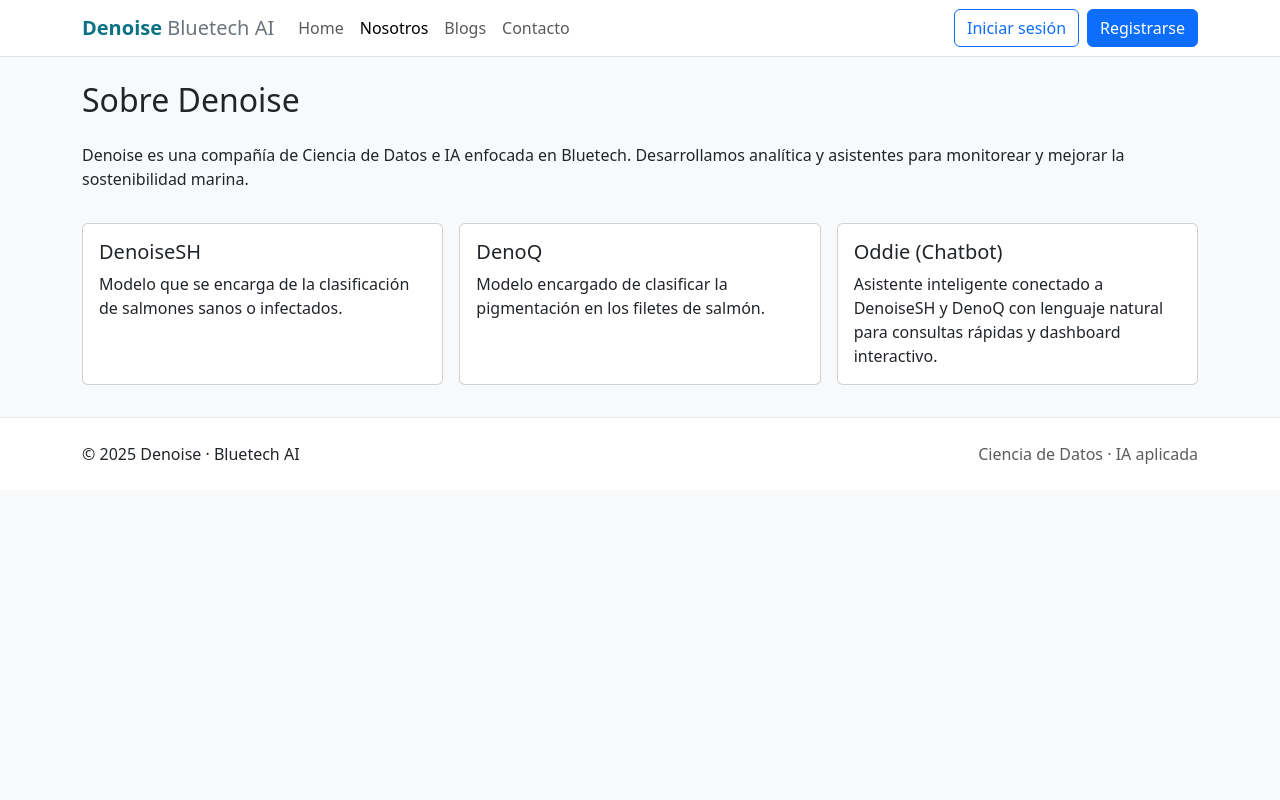
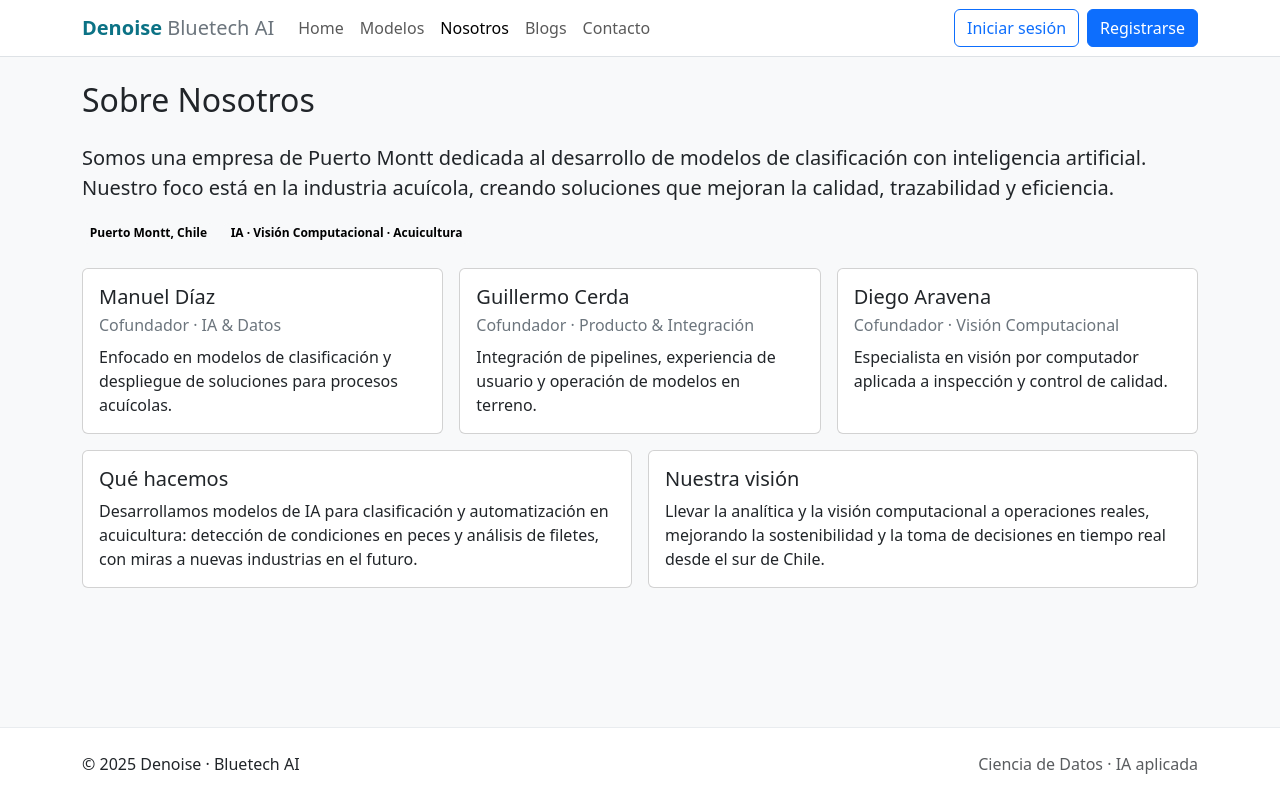
Before and after one commit to ManuelADMN/Ev_FS2_ParcialN2, a React app: page /nosotros in a window 1280 px wide. Built offline with nearby package versions, Linux system fonts and the light colour scheme.

Commit message:
EP2: Segunda Subida

```diff
--- a/src/App.jsx
+++ b/src/App.jsx
@@ -4,6 +4,7 @@ import { ProveedorAuth } from "./context/AuthContext";
 import BarraNavegacion from "./components/organisms/BarraNavegacion";
 import PieDePagina from "./components/organisms/PieDePagina";
 import Home from "./components/pages/Home";
+import Modelos from "./components/pages/Modelos";
 import Nosotros from "./components/pages/Nosotros";
 import Blogs from "./components/pages/Blogs";
 import BlogDetalle from "./components/pages/BlogDetalle";
@@ -13,21 +14,29 @@ import Registro from "./components/pages/Registro";
 import AdminPanel from "./components/pages/AdminPanel";
 import RutaPrivadaAdmin from "./routes/RutaPrivada";
 
-export default function App(){
+export default function App() {
   return (
+    <div className="d-flex flex-column min-vh-100">
       <ProveedorAuth>
         <BarraNavegacion />
+        <main className="flex-fill">
           <Routes>
             <Route path="/" element={<Home />} />
             <Route path="/nosotros" element={<Nosotros />} />
+            <Route path="/modelos" element={<Modelos />} />
             <Route path="/blogs" element={<Blogs />} />
             <Route path="/blog/:id" element={<BlogDetalle />} />
             <Route path="/contacto" element={<Contacto />} />
             <Route path="/login" element={<InicioSesion />} />
             <Route path="/registro" element={<Registro />} />
-        <Route path="/admin" element={<RutaPrivadaAdmin><AdminPanel /></RutaPrivadaAdmin>} />
+            <Route
+              path="/admin"
+              element={<RutaPrivadaAdmin><AdminPanel /></RutaPrivadaAdmin>}
+            />
           </Routes>
+        </main>
         <PieDePagina />
       </ProveedorAuth>
+    </div>
   );
 }
--- a/src/components/organisms/BarraNavegacion.jsx
+++ b/src/components/organisms/BarraNavegacion.jsx
@@ -13,7 +13,9 @@ export default function BarraNavegacion(){
         <div className="collapse navbar-collapse" id="navprincipal">
           <ul className="navbar-nav me-auto mb-2 mb-md-0">
             <li className="nav-item"><NavLink className="nav-link" to="/">Home</NavLink></li>
+            <li className="nav-item"><NavLink className="nav-link" to="/modelos">Modelos</NavLink></li>
             <li className="nav-item"><NavLink className="nav-link" to="/nosotros">Nosotros</NavLink></li>
+
             <li className="nav-item"><NavLink className="nav-link" to="/blogs">Blogs</NavLink></li>
             <li className="nav-item"><NavLink className="nav-link" to="/contacto">Contacto</NavLink></li>
             {usuario && esAdmin(usuario) ? (
--- /dev/null
+++ b/src/components/pages/Modelos.jsx
@@ -0,0 +1,35 @@
+import React from "react";
+export default function Nosotros(){
+  return (
+    <div className="container">
+      <h2 className="mb-4">Modelos Denoise</h2>
+      <p>Modelos de IA especializados en visión computacional y analítica para optimizar la industria acuícola.</p>
+      <div className="row g-3 mt-3">
+        <div className="col-md-4">
+          <div className="card h-100">
+            <div className="card-body">
+              <h5 className="card-title">DenoiseSH</h5>
+              <p className="card-text">Modelo que se encarga de la clasificación de salmones sanos o infectados.</p>
+            </div>
+          </div>
+        </div>
+        <div className="col-md-4">
+          <div className="card h-100">
+            <div className="card-body">
+              <h5 className="card-title">DenoQ</h5>
+              <p className="card-text">Modelo encargado de clasificar la pigmentación en los filetes de salmón.</p>
+            </div>
+          </div>
+        </div>
+        <div className="col-md-4">
+          <div className="card h-100">
+            <div className="card-body">
+              <h5 className="card-title">Oddie (Chatbot)</h5>
+              <p className="card-text">Asistente inteligente conectado a DenoiseSH y DenoQ con lenguaje natural para consultas rápidas y dashboard interactivo.</p>
+            </div>
+          </div>
+        </div>
+      </div>
+    </div>
+  );
+}
--- a/src/components/pages/Nosotros.jsx
+++ b/src/components/pages/Nosotros.jsx
@@ -1,31 +1,83 @@
 import React from "react";
+
 export default function Nosotros(){
   return (
     <div className="container">
-      <h2 className="mb-4">Sobre Denoise</h2>
-      <p>Denoise es una compañía de Ciencia de Datos e IA enfocada en Bluetech. Desarrollamos analítica y asistentes para monitorear y mejorar la sostenibilidad marina.</p>
-      <div className="row g-3 mt-3">
+      <h2 className="mb-4">Sobre Nosotros</h2>
+
+      <p className="lead">
+        Somos una empresa de Puerto Montt dedicada al desarrollo de modelos de
+        <b> clasificación con inteligencia artificial</b>. Nuestro foco está en la
+        industria acuícola, creando soluciones que mejoran la calidad, trazabilidad y eficiencia.
+      </p>
+
+      <div className="mb-4">
+        <span className="badge text-bg-light me-2">Puerto Montt, Chile</span>
+        <span className="badge text-bg-light">IA · Visión Computacional · Acuicultura</span>
+      </div>
+
+      <div className="row g-3">
         <div className="col-md-4">
           <div className="card h-100">
             <div className="card-body">
-              <h5 className="card-title">DenoiseSH</h5>
-              <p className="card-text">Modelo que se encarga de la clasificación de salmones sanos o infectados.</p>
+              <h5 className="card-title mb-1">Manuel Díaz</h5>
+              <p className="card-text text-secondary mb-2">Cofundador · IA & Datos</p>
+              <p className="card-text">
+                Enfocado en modelos de clasificación y despliegue de soluciones para procesos acuícolas.
+              </p>
             </div>
           </div>
         </div>
+
         <div className="col-md-4">
           <div className="card h-100">
             <div className="card-body">
-              <h5 className="card-title">DenoQ</h5>
-              <p className="card-text">Modelo encargado de clasificar la pigmentación en los filetes de salmón.</p>
+              <h5 className="card-title mb-1">Guillermo Cerda</h5>
+              <p className="card-text text-secondary mb-2">Cofundador · Producto & Integración</p>
+              <p className="card-text">
+                Integración de pipelines, experiencia de usuario y operación de modelos en terreno.
+              </p>
             </div>
           </div>
         </div>
+
         <div className="col-md-4">
           <div className="card h-100">
             <div className="card-body">
-              <h5 className="card-title">Oddie (Chatbot)</h5>
-              <p className="card-text">Asistente inteligente conectado a DenoiseSH y DenoQ con lenguaje natural para consultas rápidas y dashboard interactivo.</p>
+              <h5 className="card-title mb-1">Diego Aravena</h5>
+              <p className="card-text text-secondary mb-2">Cofundador · Visión Computacional</p>
+              <p className="card-text">
+                Especialista en visión por computador aplicada a inspección y control de calidad.
+              </p>
+            </div>
+          </div>
+        </div>
+      </div>
+
+      <div className="my-3"></div>
+
+      <div className="row g-3">
+        <div className="col-md-6">
+          <div className="card h-100">
+            <div className="card-body">
+              <h5 className="card-title">Qué hacemos</h5>
+              <p className="card-text">
+                Desarrollamos modelos de IA para clasificación y automatización en acuicultura:
+                detección de condiciones en peces y análisis de filetes, con miras a nuevas
+                industrias en el futuro.
+              </p>
+            </div>
+          </div>
+        </div>
+
+        <div className="col-md-6">
+          <div className="card h-100">
+            <div className="card-body">
+              <h5 className="card-title">Nuestra visión</h5>
+              <p className="card-text">
+                Llevar la analítica y la visión computacional a operaciones reales, mejorando
+                la sostenibilidad y la toma de decisiones en tiempo real desde el sur de Chile.
+              </p>
             </div>
           </div>
         </div>
```
Lines whose indentation alone changed are shown as unchanged.
